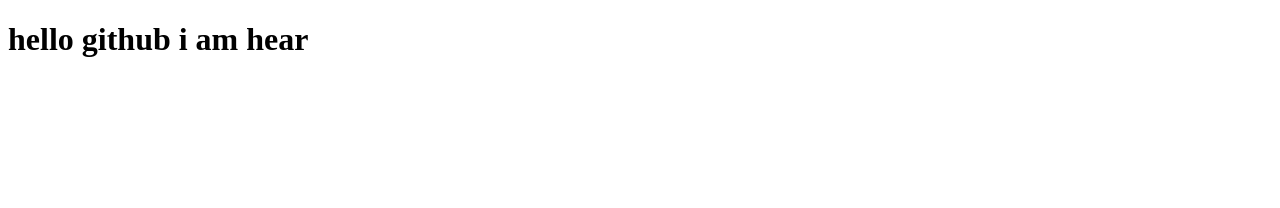
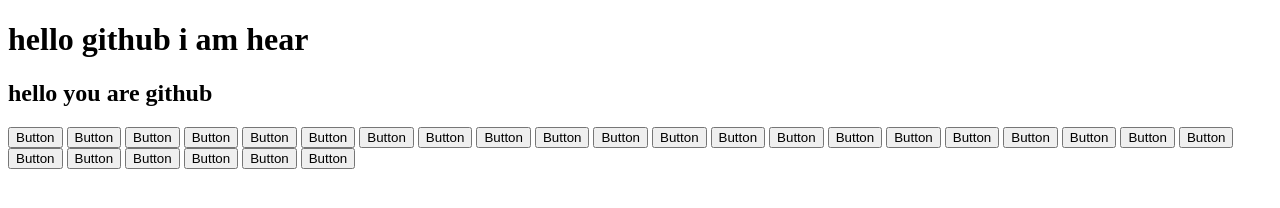
Before and after one commit to danishriazprogramer/github-pro, a plain HTML site: page index.html in a window 1280 px wide. Drawn offline with Linux system fonts and the light colour scheme.

Commit message:
ok ha sub

```diff
--- a/index.html
+++ b/index.html
@@ -10,5 +10,34 @@
     <h1>hello github i am hear
 
     </h1>
+
+    <h2>hello you are github</h2>
+    <button>Button</button>
+    <button>Button</button>
+    <button>Button</button>
+    <button>Button</button>
+    <button>Button</button>
+    <button>Button</button>
+    <button>Button</button>
+    <button>Button</button>
+    <button>Button</button>
+    <button>Button</button>
+    <button>Button</button>
+    <button>Button</button>
+    <button>Button</button>
+    <button>Button</button>
+    <button>Button</button>
+    <button>Button</button>
+    <button>Button</button>
+    <button>Button</button>
+    <button>Button</button>
+    <button>Button</button>
+    <button>Button</button>
+    <button>Button</button>
+    <button>Button</button>
+    <button>Button</button>
+    <button>Button</button>
+    <button>Button</button>
+    <button>Button</button>
 </body>
 </html>
```
